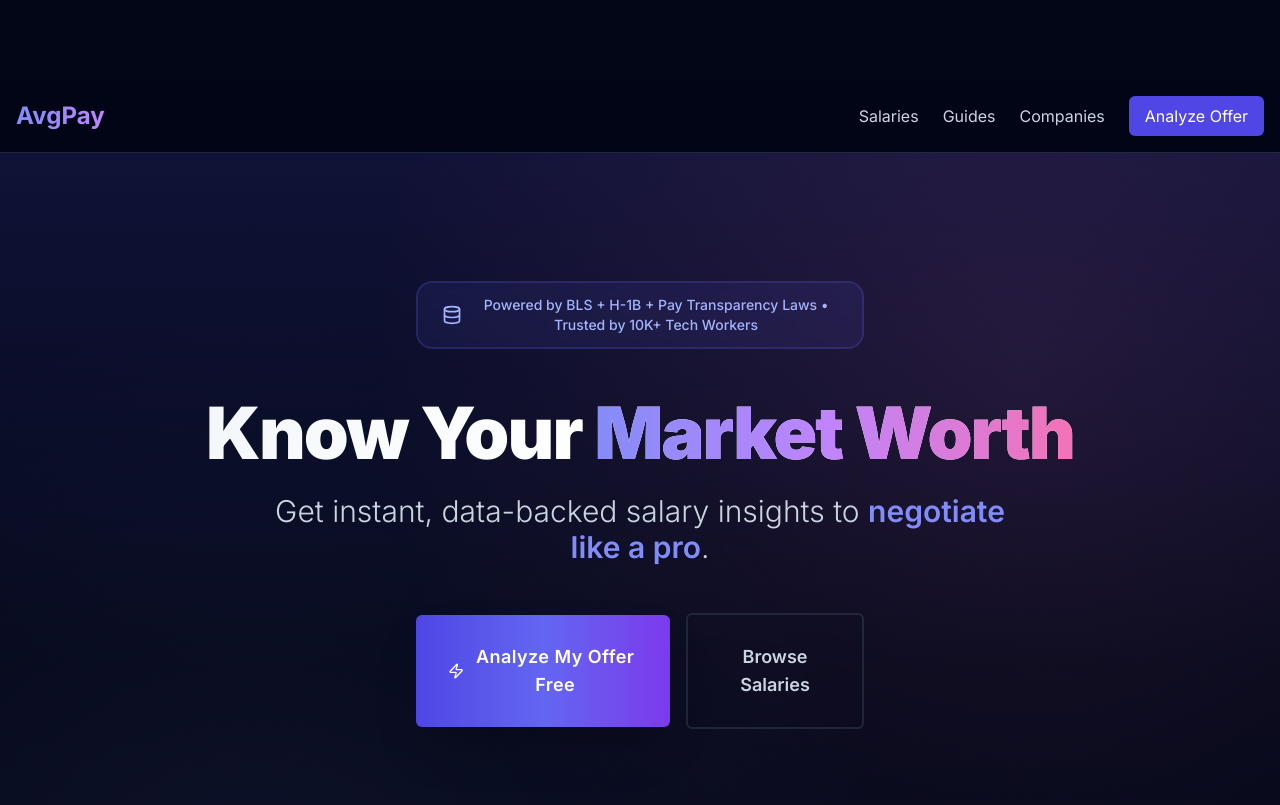
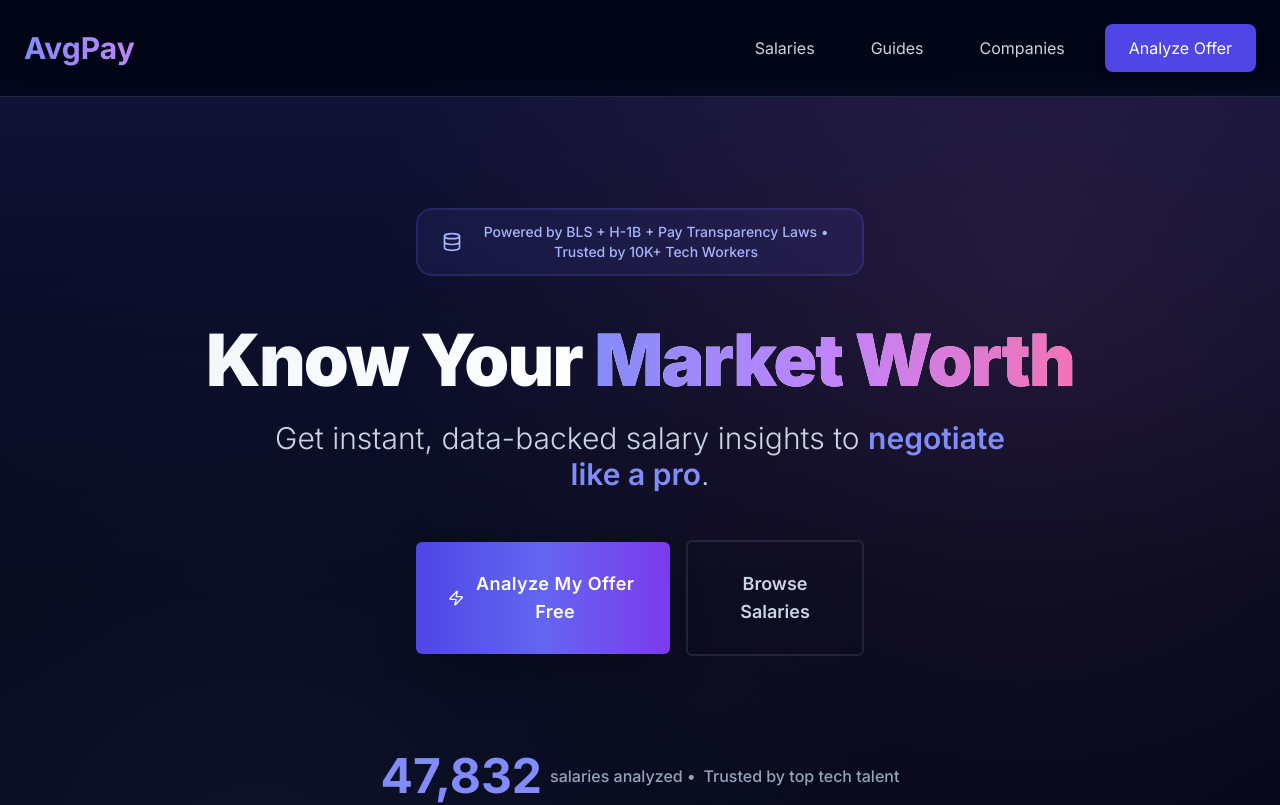
Before and after one commit to wesslabgroup-creator/avgpay-rebuild, a Next.js app: page / in a window 1280 px wide. Shown: the top 805 px of the page. Built offline with nearby package versions, Linux system fonts and the light colour scheme.

Commit message:
Iter18: Merge all sub-agent work - mobile nav, charts, guides, contrast, pricing, sales funnel, post-analysis tools

```diff
--- a/src/components/navigation.tsx
+++ b/src/components/navigation.tsx
@@ -1,20 +1,120 @@
- "use client";
+"use client";
 
 import Link from "next/link";
-import { Button } from "@/components/ui/button";
+import { useState } from "react";
 
 export function Navigation() {
+  const [isOpen, setIsOpen] = useState(false);
+
+  const toggleMenu = () => setIsOpen(!isOpen);
+
   return (
-    <nav className="flex items-center justify-between p-4 border-b border-slate-800 bg-slate-950/80 backdrop-blur-md">
-      <Link href="/" className="text-2xl font-bold bg-gradient-to-r from-indigo-400 to-purple-400 bg-clip-text text-transparent hover:scale-105 transition-all">
-        AvgPay
-      </Link>
-      <div className="flex items-center space-x-6">
-        <Link href="/salaries" className="text-slate-300 hover:text-white transition-colors">Salaries</Link>
-        <Link href="/guides" className="text-slate-300 hover:text-white transition-colors">Guides</Link>
-        <Link href="/companies" className="text-slate-300 hover:text-white transition-colors">Companies</Link>
-        <Link href="#analyzer" className="px-4 py-2 rounded-md bg-indigo-600 text-white hover:bg-indigo-700 transition-colors">Analyze Offer</Link>
+    <>
+      <nav className="fixed top-0 left-0 right-0 z-50 flex items-center justify-between p-4 md:p-6 border-b border-slate-800 bg-slate-950/80 backdrop-blur-md">
+        <Link
+          href="/"
+          className="text-2xl md:text-3xl font-bold bg-gradient-to-r from-indigo-400 to-purple-400 bg-clip-text text-transparent hover:scale-105 transition-all"
+        >
+          AvgPay
+        </Link>
+        {/* Desktop nav */}
+        <div className="hidden md:flex items-center space-x-6">
+          <Link
+            href="/salaries"
+            className="text-slate-300 hover:text-white px-4 py-3 rounded-md transition-all hover:bg-slate-800/50 min-h-[44px] flex items-center"
+          >
+            Salaries
+          </Link>
+          <Link
+            href="/guides"
+            className="text-slate-300 hover:text-white px-4 py-3 rounded-md transition-all hover:bg-slate-800/50 min-h-[44px] flex items-center"
+          >
+            Guides
+          </Link>
+          <Link
+            href="/companies"
+            className="text-slate-300 hover:text-white px-4 py-3 rounded-md transition-all hover:bg-slate-800/50 min-h-[44px] flex items-center"
+          >
+            Companies
+          </Link>
+          <Link
+            href="#analyzer"
+            className="px-6 py-3 rounded-lg bg-indigo-600 text-white hover:bg-indigo-700 transition-all min-h-[44px] flex items-center shadow-lg hover:shadow-xl"
+          >
+            Analyze Offer
+          </Link>
+        </div>
+        {/* Mobile menu button */}
+        <button
+          onClick={toggleMenu}
+          className="md:hidden w-12 h-12 flex flex-col justify-center items-center gap-1 p-2 rounded-lg hover:bg-slate-800/50 transition-all focus:outline-none focus:ring-2 focus:ring-indigo-500"
+          aria-label="Toggle menu"
+        >
+          <span className={`block w-6 h-0.5 bg-white rounded transition-all duration-300 ease-in-out origin-center ${
+            isOpen
+              ? 'rotate-45 translate-y-2'
+              : 'translate-y-0'
+          }`} />
+          <span className={`block w-6 h-0.5 bg-white rounded transition-all duration-300 ease-in-out ${
+            isOpen
+              ? 'opacity-0 -translate-x-3'
+              : 'opacity-100'
+          }`} />
+          <span className={`block w-6 h-0.5 bg-white rounded transition-all duration-300 ease-in-out origin-center ${
+            isOpen
+              ? '-rotate-45 -translate-y-2'
+              : 'translate-y-0'
+          }`} />
+        </button>
+      </nav>
+      {/* Mobile menu */}
+      <div
+        className={`fixed inset-0 z-40 md:hidden transition-all duration-300 ease-in-out bg-slate-950/95 backdrop-blur-2xl ${
+          isOpen ? 'translate-x-0 opacity-100' : 'translate-x-full opacity-0'
+        }`}
+      >
+        <div className="flex flex-col h-full pt-20 p-8 space-y-8">
+          {/* Close button */}
+          <button
+            onClick={toggleMenu}
+            className="self-end w-14 h-14 flex flex-col justify-center items-center gap-1.5 p-2 rounded-xl hover:bg-slate-800/50 transition-all focus:outline-none focus:ring-2 focus:ring-indigo-500 mb-8"
+            aria-label="Close menu"
+          >
+            <span className="block w-7 h-0.5 bg-white rounded rotate-45 translate-y-[0.19rem] origin-center transition-all duration-300" />
+            <span className="block w-7 h-0.5 bg-white rounded opacity-0 -translate-x-[0.75rem] transition-all duration-300" />
+            <span className="block w-7 h-0.5 bg-white rounded -rotate-45 -translate-y-[0.19rem] origin-center transition-all duration-300" />
+          </button>
+          <Link
+            href="/salaries"
+            onClick={toggleMenu}
+            className="block w-full px-8 py-6 text-2xl md:text-3xl font-semibold text-slate-200 hover:text-white hover:bg-slate-800/50 rounded-2xl transition-all min-h-[56px] flex items-center justify-center shadow-lg hover:shadow-2xl active:scale-[0.98]"
+          >
+            Salaries
+          </Link>
+          <Link
+            href="/guides"
+            onClick={toggleMenu}
+            className="block w-full px-8 py-6 text-2xl md:text-3xl font-semibold text-slate-200 hover:text-white hover:bg-slate-800/50 rounded-2xl transition-all min-h-[56px] flex items-center justify-center shadow-lg hover:shadow-2xl active:scale-[0.98]"
+          >
+            Guides
+          </Link>
+          <Link
+            href="/companies"
+            onClick={toggleMenu}
+            className="block w-full px-8 py-6 text-2xl md:text-3xl font-semibold text-slate-200 hover:text-white hover:bg-slate-800/50 rounded-2xl transition-all min-h-[56px] flex items-center justify-center shadow-lg hover:shadow-2xl active:scale-[0.98]"
+          >
+            Companies
+          </Link>
+          <div className="flex-grow" />
+          <Link
+            href="#analyzer"
+            onClick={toggleMenu}
+            className="block w-full px-10 py-8 text-3xl font-bold bg-gradient-to-r from-indigo-500 to-purple-600 text-white hover:from-indigo-600 hover:to-purple-700 rounded-3xl shadow-2xl hover:shadow-3xl transition-all active:scale-[0.98] min-h-[64px] flex items-center justify-center"
+          >
+            Analyze Your Offer
+          </Link>
+        </div>
       </div>
-    </nav>
+    </>
   );
 }
```
Also changed, not shown: 1 other file (tests, documents, lock files or other folders).
